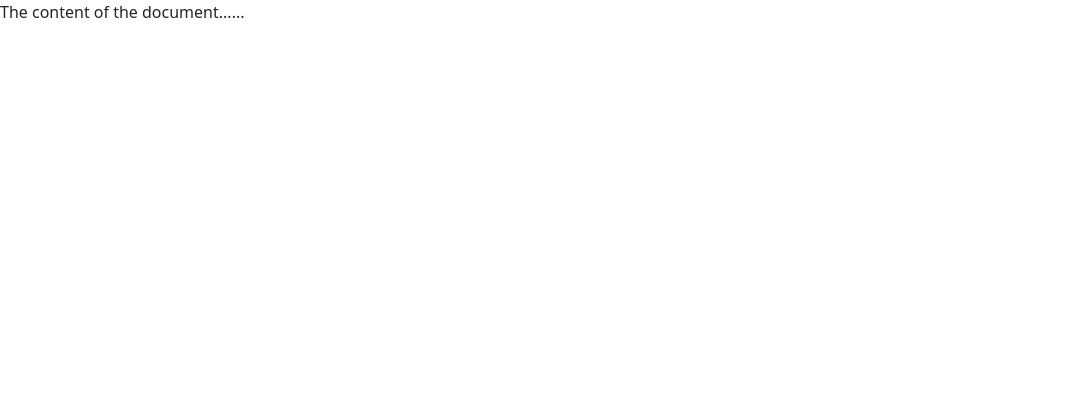
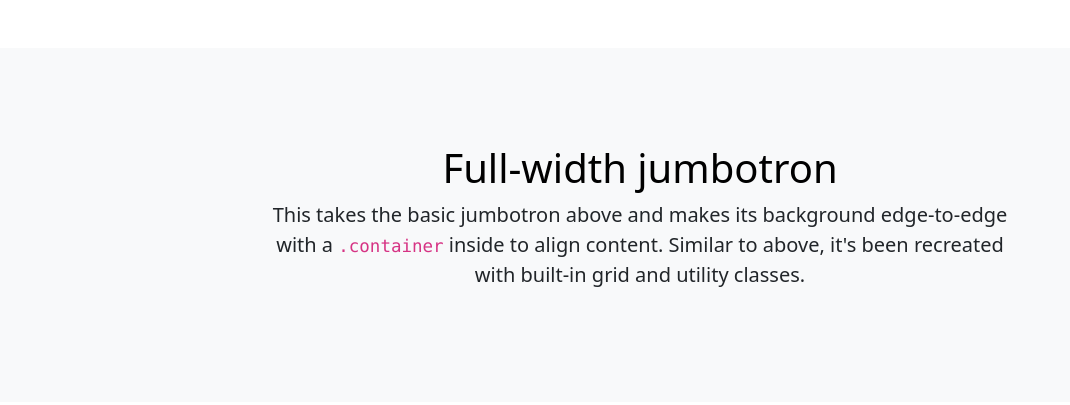
Before and after one commit to jdotcee/hyperautomatedme, a plain HTML site: page index.html in a window 1280 px wide. Shown: the whole page, without its empty margins (0-1070 px from the left). Drawn offline with nearby package versions, Linux system fonts and the light colour scheme.

Commit message:
Bootstrap test
Added a full-width jumbotron section with a title and description to enhance the document layout.

```diff
--- a/index.html
+++ b/index.html
@@ -11,7 +11,16 @@
 </head>
 
 <body>
-  The content of the document......
+  <div class="my-5">
+    <div class="p-5 text-center bg-body-tertiary">
+      <div class="container py-5">
+        <h1 class="text-body-emphasis">Full-width jumbotron</h1>
+        <p class="col-lg-8 mx-auto lead">
+          This takes the basic jumbotron above and makes its background edge-to-edge with a <code>.container</code> inside to align content. Similar to above, it's been recreated with built-in grid and utility classes.
+        </p>
+      </div>
+    </div>
+  </div>
 
   <!-- Bootstrap -->
   <script src="https://cdn.jsdelivr.net/npm/bootstrap@5.3.8/dist/js/bootstrap.bundle.min.js" integrity="sha384-FKyoEForCGlyvwx9Hj09JcYn3nv7wiPVlz7YYwJrWVcXK/BmnVDxM+D2scQbITxI" crossorigin="anonymous"></script>
```
